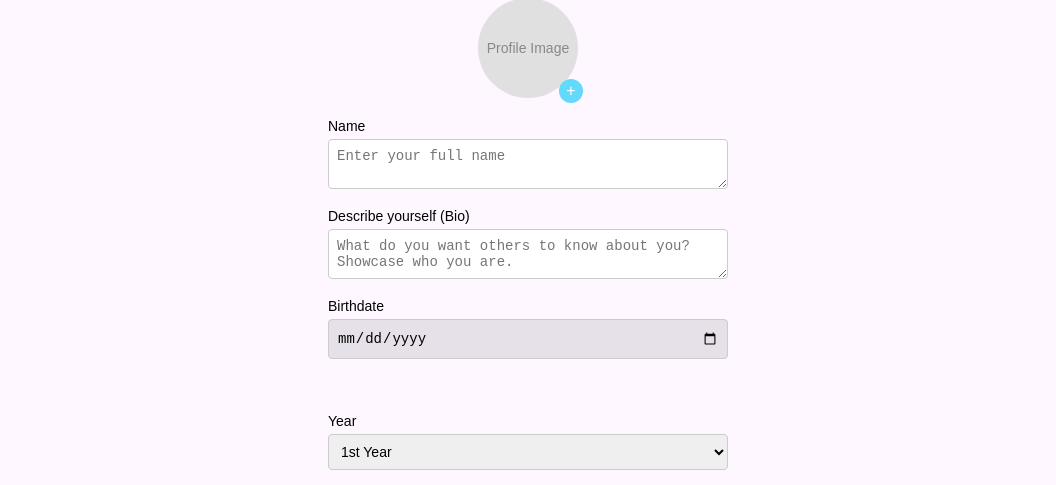
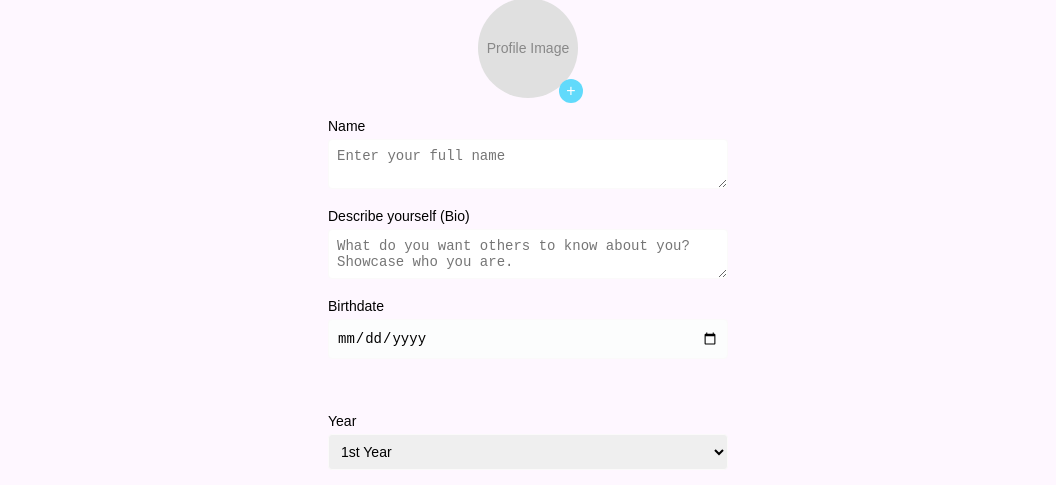
Before and after one commit to CSE110-FA24-14/Sync-De-Stress, a React (Create React App) app in the folder frontend/: page /CreateProfile in a window 1280 px wide. Shown: the part 454-939 px from the top of the page, without its empty margins (112-1168 px from the left). Built offline with nearby package versions, Linux system fonts and the light colour scheme.

Commit message:
Updated CreateProfile.css

```diff
--- a/frontend/src/CreateProfile.css
+++ b/frontend/src/CreateProfile.css
@@ -61,7 +61,7 @@
   width: 100%;
   padding: 8px;
   font-size: 14px;
-  border: 1px solid #ccc;
+  border: 1px solid #fbfafa;
   border-radius: 4px;
   box-sizing: border-box;
 }
@@ -72,6 +72,7 @@
 
 .Form-section input[type="date"] {
   font-size: 14px;
+  background-color: #fcfdfd;
 }
 
 .MusicalPreference-header {
```
